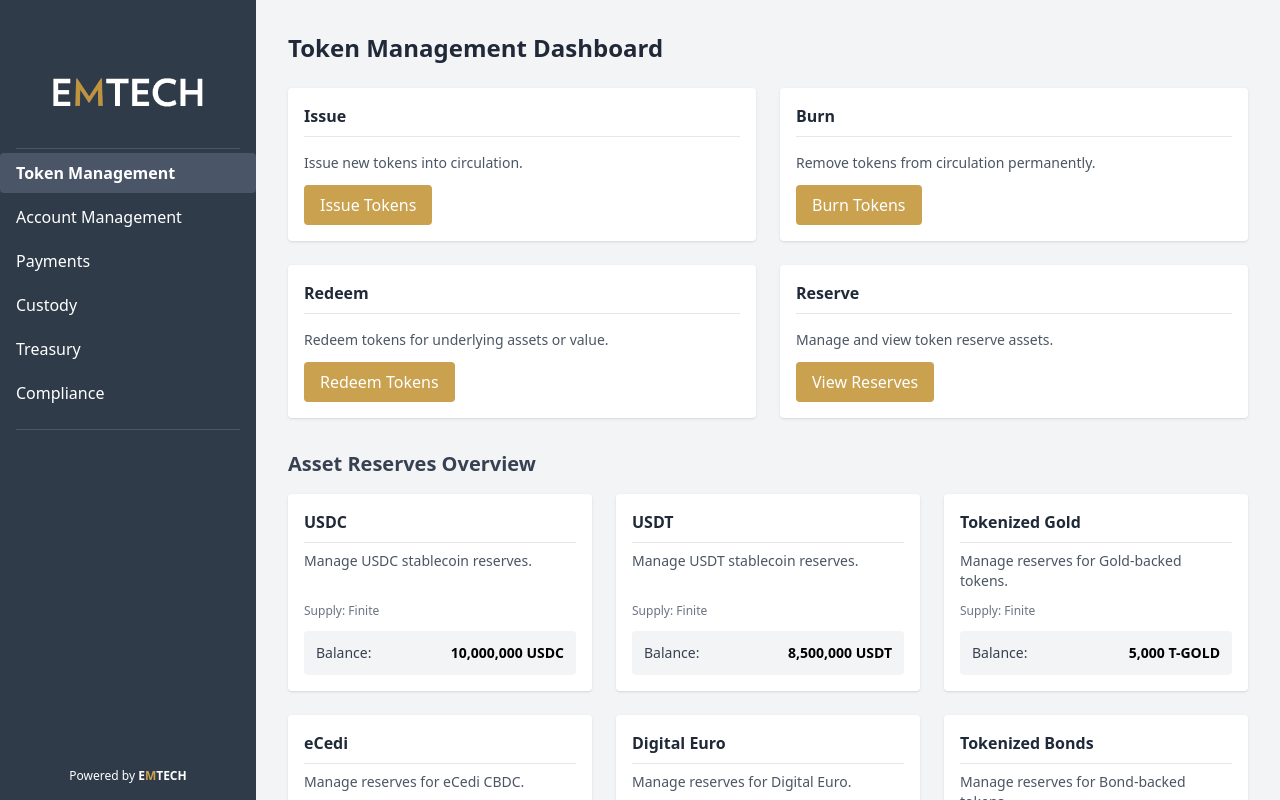
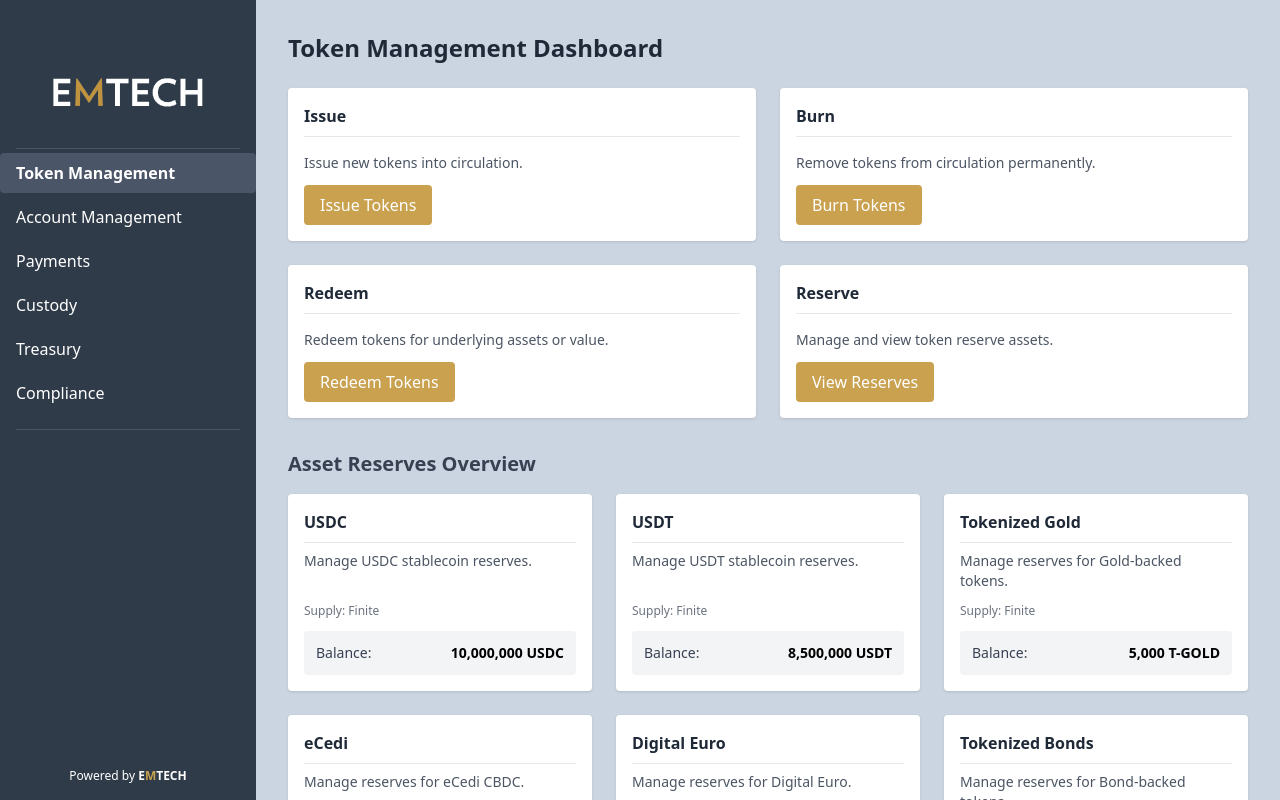
Before and after one commit to David-Bahamon-Emtech/Digital-Asset-Platform, a React (Create React App) app: page / in a window 1280 px wide. Built offline with nearby package versions, Linux system fonts and the light colour scheme.

Commit message:
style: Update main background color to slate-300

```diff
--- a/src/components/Layout/Layout.js
+++ b/src/components/Layout/Layout.js
@@ -5,7 +5,7 @@ import Sidebar from '../Sidebar/Sidebar';
 // It also receives 'children', which will be the main content for the selected tab
 const Layout = ({ activeTab, setActiveTab, children }) => {
   return (
-    <div className="flex h-screen bg-gray-100">
+    <div className="flex h-screen bg-slate-300">
       <Sidebar activeTab={activeTab} setActiveTab={setActiveTab} />
       {/* Main Content Area - Offset by sidebar width */}
       <div className="flex-1 overflow-auto ml-64"> {/* Added ml-64 for sidebar offset */}
```
